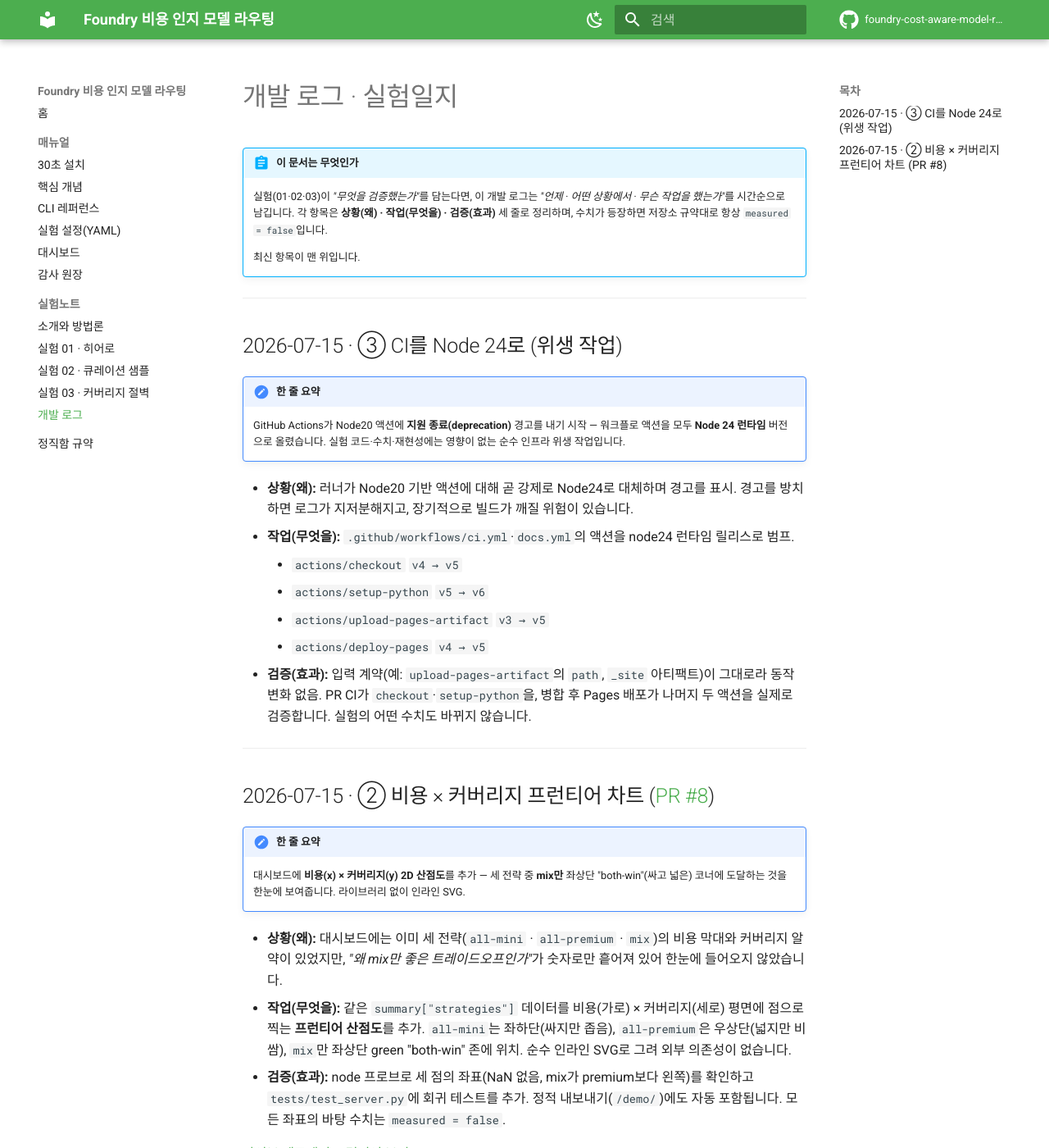
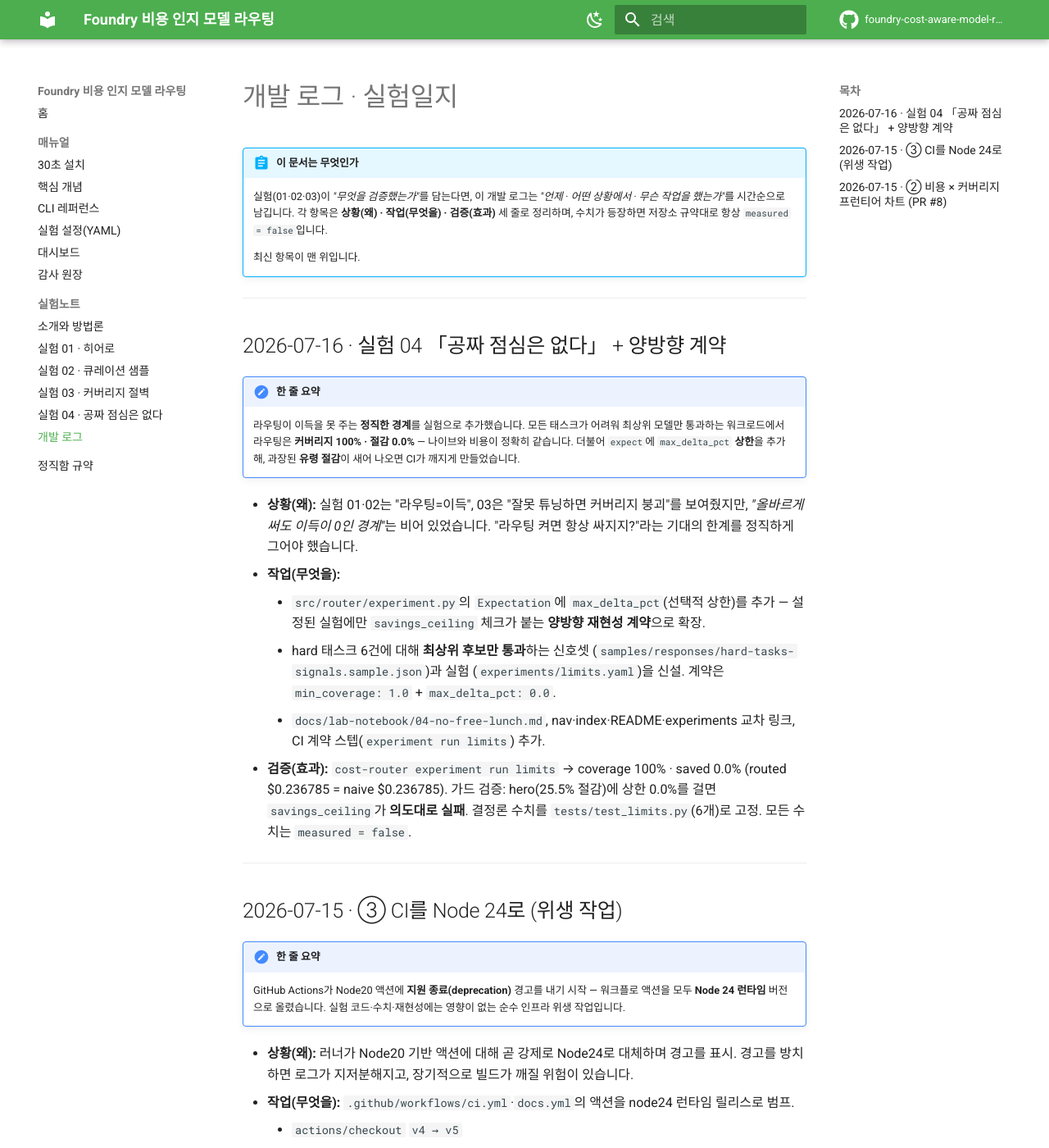
Before and after one commit to hyeonsangjeon/foundry-cost-aware-model-routing, an MkDocs documentation site: the page built from docs/lab-notebook/devlog.md, in a window 1280 px wide and 1400 px high. Shown: the whole window at 82% size. Built offline with MkDocs 1.6.1 and Material for MkDocs 9.7.7, drawn with Linux system fonts in a browser that asks for light colours; comment, search, counter and statistics services are not loaded; some of the changed text lies outside the part shown.

Commit message:
feat(experiments): add experiment 04 — no free lunch (routing's honest boundary)
Add the deliberate counter-weight to the hero run: a curated workload of
genuinely hard tasks where only the most expensive candidate passes every
offline check. Cost-aware routing tries the cheap models, watches them fail,
and escalates to the top model on every task — keeping full coverage while
saving exactly 0%. Routing does not invent savings; on hard work it correctly
spends the premium bill.

Extend the reproducibility contract to be two-sided: Expectation now supports
an optional max_delta_pct upper bound (savings_ceiling check), added only when
set so existing experiments keep their three checks. This guards against
phantom/inflated savings — CI fails if this hard workload ever looks cheaper.

- src/router/experiment.py: max_delta_pct upper bound + conditional check
- experiments/limits.yaml: min_coverage 1.0 + max_delta_pct 0.0 contract
- samples/responses/hard-tasks-signals.sample.json: only-top-passes fixture
- docs/lab-notebook/04-no-free-lunch.md + nav/index/README/experiments links
- docs/lab-notebook/devlog.md: dated dev-log entry
- .github/workflows/ci.yml: enforce `experiment run limits`
- tests/test_limits.py: pin deterministic numbers + ceiling-guard behavior

All offline and deterministic; every number carries labels.measured=false.

Co-authored-by: Copilot <223556219+Copilot@users.noreply.github.com>

````diff
--- /dev/null
+++ b/docs/lab-notebook/04-no-free-lunch.md
@@ -0,0 +1,100 @@
+# 실험 04 · 공짜 점심은 없다 (라우팅의 한계)
+
+!!! abstract "한 줄 요약"
+    모든 태스크가 진짜 어려워 **가장 비싼 모델만 통과**하는 워크로드에서는, 라우팅이 싼 모델을
+    전부 시도하다 실패해 최상위 모델로 올라갑니다. 결과는 **커버리지 100% · 절감 0.0%** —
+    라우팅 비용이 나이브(항상 프리미엄)와 **정확히 같습니다.** 라우팅은 없는 절감을
+    지어내지 않습니다. 모든 수치는 `measured = false`.
+
+## 이 실험은 무엇인가
+
+- **상황(언제):** "라우팅을 켜면 항상 싸지는 거 아냐?"라는 기대가 들어온 순간. 그 기대의
+  **경계**를 정직하게 그어야 할 때.
+- **작업(무엇을):** 손으로 고른 어려운 태스크 6건에 대해, 각 태스크에서 **최상위 후보만
+  통과**하는 오프라인 신호(`samples/responses/hard-tasks-signals.sample.json`)를 붙여
+  라우팅을 실행합니다.
+- **실험(무엇을 검증):** 이런 워크로드에서 라우팅이 (1) **커버리지를 100%로 유지**하면서
+  (2) 절감은 **0%**임을 검증합니다 — 즉 어려운 일에는 정직하게 최상위 비용을 씁니다.
+
+이 실험은 실험 01·02(라우팅이 이득)와 실험 03(잘못 튜닝하면 커버리지 붕괴)에 이은
+**세 번째 정직함**입니다. 여기서는 라우팅을 *올바르게* 썼는데도 **이득이 0인 경계**를
+드러냅니다.
+
+## 설정 — 오직 최상위만 통과하는 워크로드
+
+각 태스크의 신호는 클래스의 **모든 후보**에 대해 정의되며, 값싼 후보는 검사에 실패하고
+(`compiles=false` 또는 `tests_pass=false`) **가장 비싼 후보만** 모든 검사를 통과합니다.
+라우터는 값싼 후보를 먼저 평가하지만 통과하는 게 없어 최상위로 에스컬레이션합니다.
+
+- **워크로드:** `samples/telemetry/mixed-coding-workload.sample.jsonl`의 hard 태스크 6건
+- **신호:** [`samples/responses/hard-tasks-signals.sample.json`](https://github.com/hyeonsangjeon/foundry-cost-aware-model-routing/blob/main/samples/responses/hard-tasks-signals.sample.json) (최상위만 clean)
+- **정책·가격:** 번들 시드 정책·가격 (`measured = false`)
+
+## 실행
+
+```bash
+cost-router experiment run limits
+```
+
+## 결과 — 절감 0%, 커버리지 100%
+
+```text
+before / after  (offline projection over synthetic data; labels.measured=false)
+  BEFORE  naive: premium model on every task   $0.236785
+  AFTER   cost-aware routing                   $0.236785
+  SAVED   $0.000000  (0.0% lower)  at 100.0% coverage
+
+reproducibility  PASS
+  PASS  coverage: 100.0% ≥ 100.0%
+  PASS  savings: 0.0% ≥ 0.0%
+  PASS  tasks: 6 ≥ 6
+  PASS  savings_ceiling: 0.0% ≤ 0.0%
+```
+
+태스크마다 라우터는 값싼 후보를 평가하고 → 실패 → 다음 후보로 올라가, 결국 **통과하는
+유일한 후보(최상위)**를 선택합니다.
+
+| task | class | 시도 → 결과 | 선택 | 비용 |
+| --- | --- | --- | --- | --- |
+| t-0007 | plan | swift-coder ✗ · balanced-pro ✗ · **deep-reasoner ✓** | deep-reasoner | $0.052828 |
+| t-0036 | generate | mini-fast ✗ · swift-coder ✗ · **balanced-pro ✓** | balanced-pro | $0.012747 |
+| t-0032 | test | mini-fast ✗ · swift-coder ✗ · **balanced-pro ✓** | balanced-pro | $0.010589 |
+| t-0015 | validate | mini-fast ✗ · balanced-pro ✗ · **deep-reasoner ✓** | deep-reasoner | $0.008658 |
+| t-0024 | repo_patch | swift-coder ✗ · balanced-pro ✗ · deep-reasoner ✗ · **premium-max ✓** | premium-max | $0.083925 |
+| t-0029 | repo_patch | swift-coder ✗ · balanced-pro ✗ · deep-reasoner ✗ · **premium-max ✓** | premium-max | $0.068038 |
+
+합계 라우팅 비용 **$0.236785** = 나이브 비용 **$0.236785** → 절감 **$0.000000 (0.0%)**.
+
+## 이 숫자를 정직하게 읽기
+
+라우팅이 "실패"한 게 아닙니다. 라우팅의 약속은 *"같은 커버리지, 더 낮은 비용"*이지
+*"언제나 더 낮은 비용"*이 아닙니다. **싼 모델이 실제로 통과할 때만** 절감이 생깁니다.
+모든 태스크가 최상위 모델을 진짜로 필요로 하면, 올바른 선택은 그 비용을 **쓰는 것**이고,
+라우팅은 정확히 그렇게 합니다 — 커버리지를 깎아 가짜 절감을 만드는 대신([실험 03](03-coverage-cliff.md)).
+
+!!! success "양방향 재현성 계약 (`max_delta_pct`)"
+    이 실험의 `expect` 블록은 **양쪽을 모두** 고정합니다:
+
+    - `min_coverage: 1.0` — 라우팅은 (비용을 써서라도) 커버리지를 100%로 유지해야 하고,
+    - `max_delta_pct: 0.0` — 이 워크로드에서 **절감이 0%를 넘으면 안 됩니다.**
+
+    두 번째 상한은 새로 추가한 가드입니다. 만약 미래의 변경이 이 어려운 워크로드를 갑자기
+    "더 싸" 보이게 만든다면(예: 신호 약화, 비용 계산 버그로 인한 **유령 절감**),
+    `savings_ceiling` 체크가 실패하며 CI가 시끄럽게 깨집니다. 절감은 위로도 아래로도
+    정직해야 합니다.
+
+## 이 실험을 언제 쓰나
+
+- 라우팅 도입 전, **"우리 워크로드에서도 이득이 날까?"**를 정직하게 가늠할 때.
+  이득은 **싼 모델이 통과하는 태스크의 비율**에 달려 있습니다.
+- "라우팅 켰는데 왜 안 싸지지?"라는 질문에, *"그건 실패가 아니라 어려운 워크로드의 정직한
+  결과"*임을 숫자로 설명할 때.
+- 벤치마크·데모가 **과장된 절감**을 보고하지 않도록 CI에 **상한 계약**을 걸 때.
+
+## 이 실험 재현하기
+
+```bash
+pip install -e .
+cost-router experiment run limits          # 사람이 읽는 요약
+cost-router experiment run limits --json   # 기계가 읽는 전체 요약 + 계약 체크
+```
--- a/docs/lab-notebook/devlog.md
+++ b/docs/lab-notebook/devlog.md
@@ -7,6 +7,32 @@
     수치가 등장하면 저장소 규약대로 항상 `measured = false`입니다.
 
     최신 항목이 맨 위입니다.
+
+---
+
+## 2026-07-16 · 실험 04 「공짜 점심은 없다」 + 양방향 계약
+
+!!! note "한 줄 요약"
+    라우팅이 이득을 못 주는 **정직한 경계**를 실험으로 추가했습니다. 모든 태스크가 어려워
+    최상위 모델만 통과하는 워크로드에서 라우팅은 **커버리지 100% · 절감 0.0%** — 나이브와
+    비용이 정확히 같습니다. 더불어 `expect`에 `max_delta_pct` **상한**을 추가해, 과장된
+    **유령 절감**이 새어 나오면 CI가 깨지게 만들었습니다.
+
+- **상황(왜):** 실험 01·02는 "라우팅=이득", 03은 "잘못 튜닝하면 커버리지 붕괴"를 보여줬지만,
+  *"올바르게 써도 이득이 0인 경계"*는 비어 있었습니다. "라우팅 켜면 항상 싸지지?"라는 기대의
+  한계를 정직하게 그어야 했습니다.
+- **작업(무엇을):**
+    - `src/router/experiment.py`의 `Expectation`에 `max_delta_pct`(선택적 상한)를 추가 —
+      설정된 실험에만 `savings_ceiling` 체크가 붙는 **양방향 재현성 계약**으로 확장.
+    - hard 태스크 6건에 대해 **최상위 후보만 통과**하는 신호셋
+      (`samples/responses/hard-tasks-signals.sample.json`)과 실험
+      (`experiments/limits.yaml`)을 신설. 계약은 `min_coverage: 1.0` + `max_delta_pct: 0.0`.
+    - `docs/lab-notebook/04-no-free-lunch.md`, nav·index·README·experiments 교차 링크,
+      CI 계약 스텝(`experiment run limits`) 추가.
+- **검증(효과):** `cost-router experiment run limits` → coverage 100% · saved 0.0%
+  (routed $0.236785 = naive $0.236785). 가드 검증: hero(25.5% 절감)에 상한 0.0%를 걸면
+  `savings_ceiling`가 **의도대로 실패**. 결정론 수치를 `tests/test_limits.py`(6개)로 고정.
+  모든 수치는 `measured = false`.
 
 ---
 
--- a/docs/lab-notebook/index.md
+++ b/docs/lab-notebook/index.md
@@ -12,7 +12,8 @@
 - **자리표시자 모델.** `mini-fast`, `swift-coder`, `balanced-pro`, `deep-reasoner`,
   `premium-max`는 모두 일반 자리표시자이며 특정 제품이 아닙니다.
 - **재현성 계약.** 각 실험은 `expect` 하한을 두고, 오프라인 투영이 그 아래로 떨어지면
-  실행이 실패합니다.
+  실행이 실패합니다. 일부 실험은 `max_delta_pct` **상한**까지 두어(양방향 계약), 과장된
+  **유령 절감**이 새어 나와도 실패합니다 — [실험 04](04-no-free-lunch.md) 참고.
 
 ## 비교 대상(arm) 정의
 
@@ -54,3 +55,4 @@ cost-router experiment run hero --json     # 기계가 읽는 전체 요약
 - [실험 01 · 히어로](01-hero.md) — 합성 100건, 커버리지 유지하며 25.5% 절감
 - [실험 02 · 큐레이션 샘플](02-curated.md) — 눈으로 따라가는 5개 태스크, 56.7% 절감
 - [실험 03 · 커버리지 절벽](03-coverage-cliff.md) — 비싼 모델을 지우면? 커버리지 100%→67% (정직한 반례)
+- [실험 04 · 공짜 점심은 없다](04-no-free-lunch.md) — 최상위 모델만 통과하는 워크로드? 절감 0%, 커버리지 100% (라우팅의 한계)
--- a/mkdocs.yml
+++ b/mkdocs.yml
@@ -54,6 +54,7 @@ nav:
       - "실험 01 · 히어로": lab-notebook/01-hero.md
       - "실험 02 · 큐레이션 샘플": lab-notebook/02-curated.md
       - "실험 03 · 커버리지 절벽": lab-notebook/03-coverage-cliff.md
+      - "실험 04 · 공짜 점심은 없다": lab-notebook/04-no-free-lunch.md
       - 개발 로그: lab-notebook/devlog.md
   - 정직함 규약: honesty.md
 
````
Also changed, not shown: README.md (+9 -0 lines), experiments/README.md (+18 -0 lines), 5 other files.
